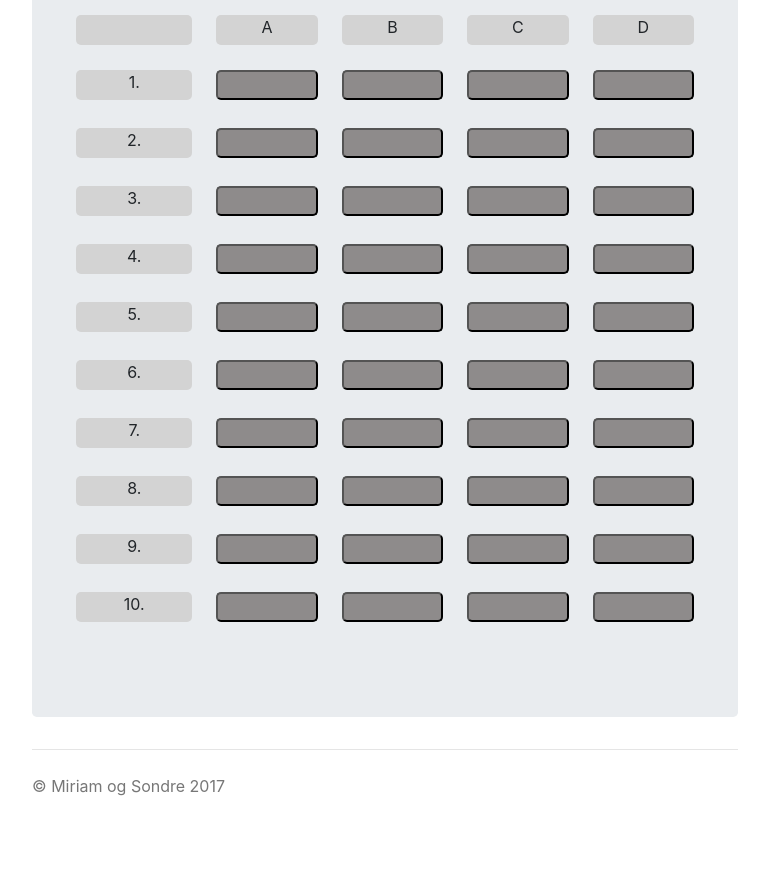
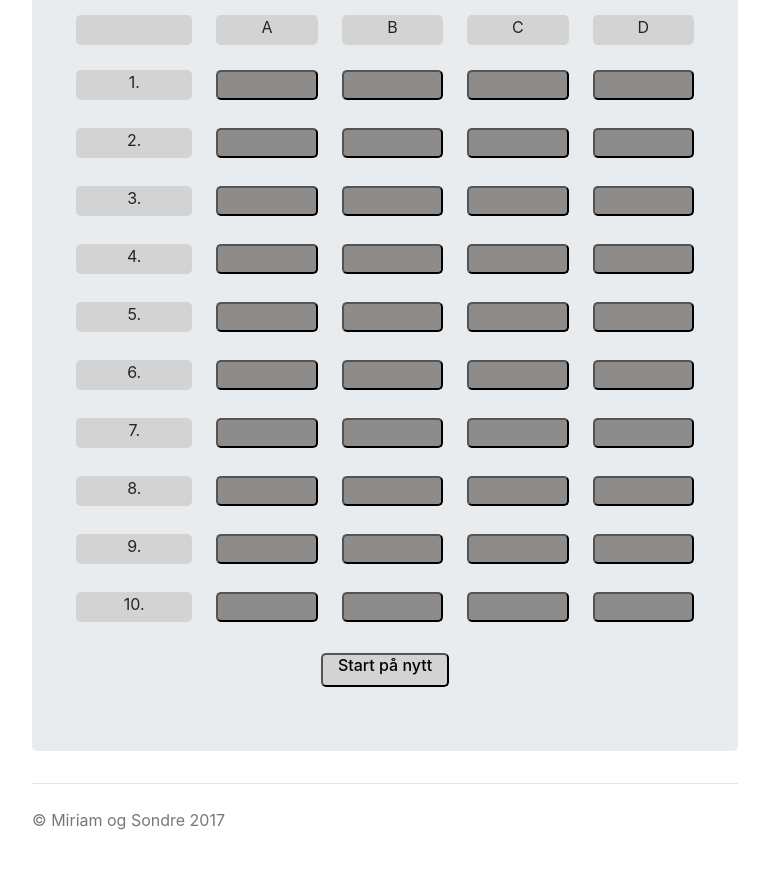
Before and after one commit to miriamsl/scratch, a plain HTML site: page index.html in a window 1280 px wide. Shown: the part 309-1178 px from the top of the page, without its empty margins (255-1024 px from the left). Before the commit the page ends 1147 px from the top, so only its background shows below. Drawn offline with Linux system fonts and the light colour scheme.

Commit message:
its done

```diff
--- a/css/style.css
+++ b/css/style.css
@@ -25,3 +25,9 @@
 	background-color: lightgray;
 	border-radius: 5px;
 }
+
+#playagain {
+	background-color: lightgray;
+	border-radius: 5px;
+	width: 20%;
+}
--- a/index.html
+++ b/index.html
@@ -35,6 +35,7 @@
          		<table class="table" id="board">
 
              	</table>
+             	<button id="playagain" onclick="reload()"> <h6> Start på nytt </h6> </button>
          	</div>
         </div>
 
--- a/js/main.js
+++ b/js/main.js
@@ -93,4 +93,6 @@ function getRandomArbitrary(min, max) {
     return Math.floor(Math.random() * (max - min + 1)) + min
 }
 
-// Dette er en test
+function reload(){
+	window.location.reload(false);
+}
```
